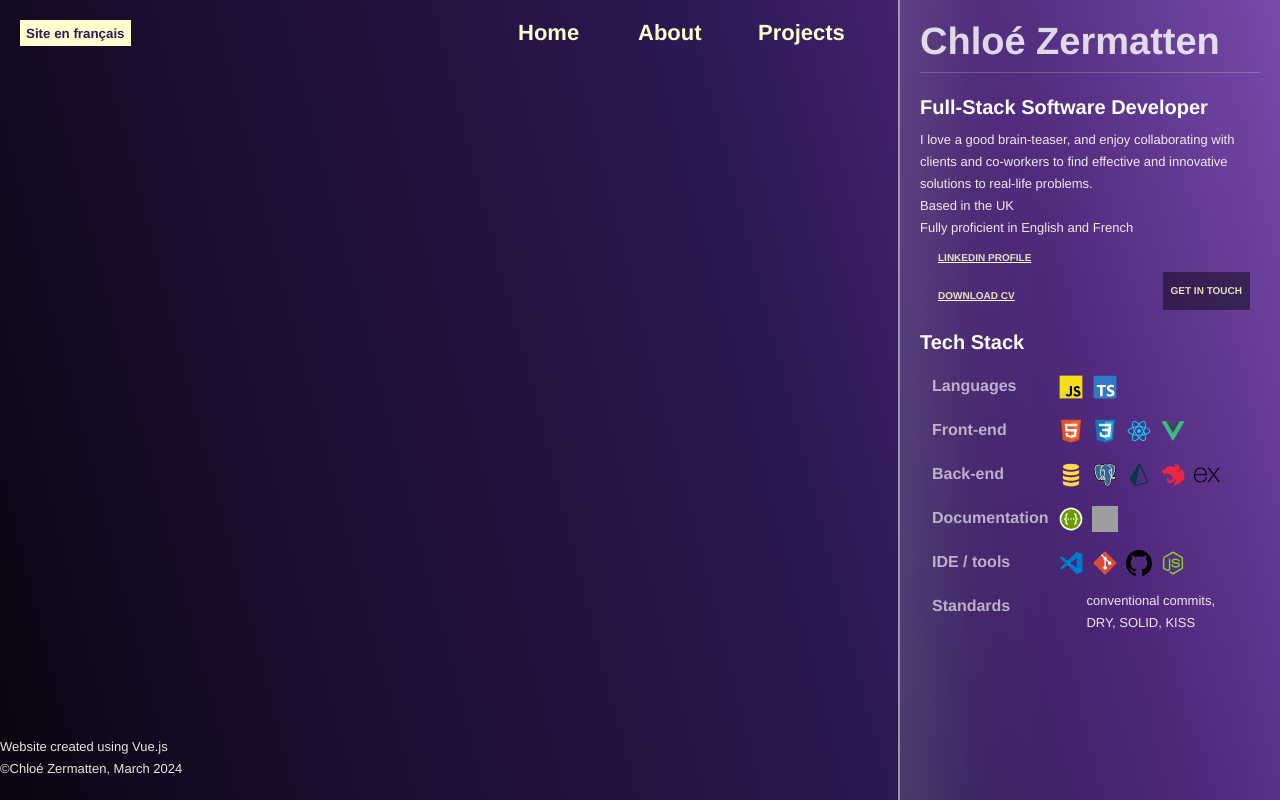
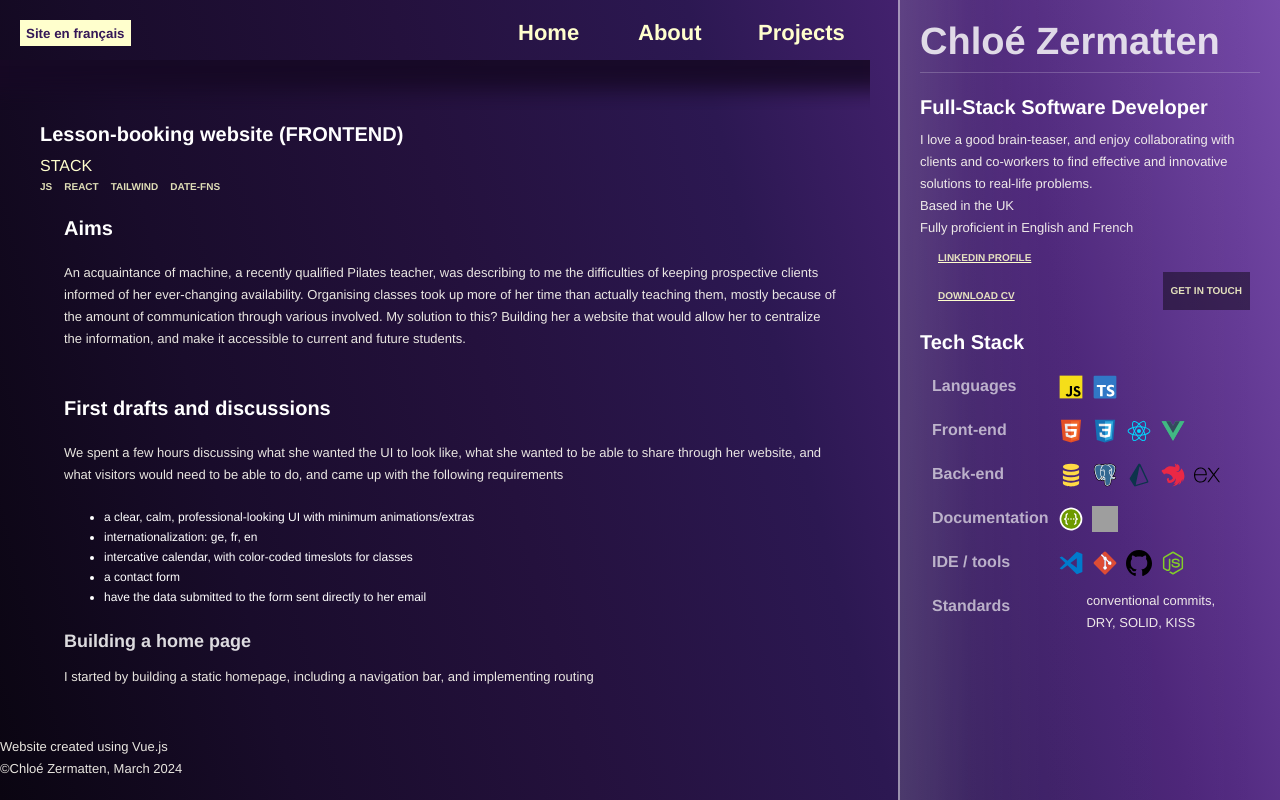
Before and after one commit to Chloe070196/my-portfolio, a Vue app: page /lesson-booking-project-walkthrough in a window 1280 px wide. Built offline with nearby package versions, Linux system fonts and the light colour scheme; grey boxes are pictures that could not be loaded.

Commit message:
feat: lesson booking website presentation page

```diff
--- a/src/router/index.ts
+++ b/src/router/index.ts
@@ -6,7 +6,7 @@ const router = createRouter({
     {
       path: '/',
       name: 'home',
-      component: () => import ('../views/home/HomeView.vue')
+      component: () => import('../views/home/HomeView.vue')
     },
     {
       path: '/about',
@@ -22,6 +22,16 @@ const router = createRouter({
       path: '/contact',
       name: 'contact',
       component: () => import('../views/contact/ContactView.vue')
+    },
+    {
+      path: '/lesson-booking-project-walkthrough',
+      name: 'lesson-booking-project-walkthrough',
+      component: () => import('../views/lesson-booking-project/LessonBookingProjectWalkthrough.vue')
+    },
+    {
+      path: '/phrase-learning-app-walkthrough',
+      name: 'phrase-learning-app-walkthrough',
+      component: () => import('../views/phrase-learning-app/PhraseLearningAppWalkthrough.vue')
     }
   ]
 })
--- a/src/types/index.ts
+++ b/src/types/index.ts
@@ -12,6 +12,7 @@ type ProjectCardType = {
   gitHubUrl: string
   imageUrl: string
   imageDescription: string
+  projectPath: string
   tags: TagType
 }
 
--- /dev/null
+++ b/src/views/lesson-booking-project/LessonBookingProjectWalkthrough.vue
@@ -0,0 +1,124 @@
+<template>
+    <!-- TODO: move this -->
+    <!-- TODO: write for current project -->
+    <!-- TODO: make sure current state of lesson-booking matchers descr. -->
+    <section class="scrollable-wrapper">
+        <div class="scrollable">
+            <h2>Lesson-booking website (FRONTEND)</h2>
+            <h4>STACK</h4>
+            <strong class="stack">JS</strong>
+            <strong class="stack">React</strong>
+            <strong class="stack">Tailwind</strong>
+            <strong class="stack">date-fns</strong>
+            <article>
+                <h2>Aims</h2>
+                <p>An acquaintance of machine, a recently qualified Pilates teacher, was describing to me the
+                    difficulties of
+                    keeping prospective clients informed of her ever-changing availability. Organising classes took up
+                    more of
+                    her time than actually teaching them, mostly because of the amount of communication through various
+                    involved.
+                    My solution to this? Building her a website that would allow her to centralize the information, and
+                    make it
+                    accessible to current and future students.</p>
+            </article>
+            <article>
+                <h2>First drafts and discussions</h2>
+                <p>We spent a few hours discussing what she wanted the UI to look like, what she wanted to be able to
+                    share
+                    through her website, and what visitors would need to be able to do, and came up with the following
+                    requirements</p>
+                <ul>
+                    <li>a clear, calm, professional-looking UI with minimum animations/extras</li>
+                    <li>internationalization: ge, fr, en</li>
+                    <li>intercative calendar, with color-coded timeslots for classes</li>
+                    <li>a contact form</li>
+                    <li>have the data submitted to the form sent directly to her email</li>
+                </ul>
+            </article>
+            <article>
+                <h3>Building a home page</h3>
+                <p>I started by building a static homepage, including a navigation bar, and implementing routing</p>
+                <div className="img-wrapper">
+                    <img src="@\assets\png\preview hero_and_menu.png" />
+                </div>
+                <p>I then had to learn to work with date-fns in order to create a working calendar. We both agreed that
+                    having a
+                    preview on the home page that would link to the extend version would be useful, and that it would
+                    make sense
+                    to follow with a contact form, which is how I got to the following:</p>
+                <div className="img-wrapper">
+                    <img src="@\assets\png\preview_availability_and_contact_form.png" />
+                </div>
+            </article>
+            <article>
+                <h3>Functionality</h3>
+                <p>As of now, only basic rendering and routing have been implemented. This is because my language
+                    learning
+                    app,as my boolean graduation project, had taken priority for the first half of March 2024.</p>
+            </article>
+            <article>
+                <h3>Further steps</h3>
+                <p>By March 31st, the form will be functional and allow for emails to be sent through EmailJS.</p>
+                <p>I will then start building a backend RESTful API connected to a postegrSQL database, and this will
+                    become a full-stack project. The functionalities to be implemented include:</p>
+                <ul>
+                    <li>
+                        user login
+                    </li>
+                    <li>
+                        admin login
+                    </li>
+                    <li>
+                        CRUD methods for the lessons on offer
+                    </li>
+                    <li>
+                        CRUD methods for user accounts
+                    </li>
+                </ul>
+            </article>
+        </div>
+    </section>
+    <div class="dark-shadow-top"></div>
+</template>
+<style scoped>
+.img-wrapper {
+    height: 450px;
+    width: auto;
+}
+
+img {
+    height: 100%;
+    width: 100%;
+    object-fit: contain;
+}
+
+article {
+    padding: 12px 24px;
+}
+
+p {
+    padding: 12px 0;
+}
+
+ul {
+    display: grid;
+    gap: 6px;
+    padding-top: 12px;
+}
+
+li {
+    color: white;
+    font-size: 12px;
+    list-style-type: disc;
+}
+
+h4 {
+    position: relative;
+}
+
+.stack {
+    position: relative;
+    padding-right: 12px;
+}
+</style>
```
